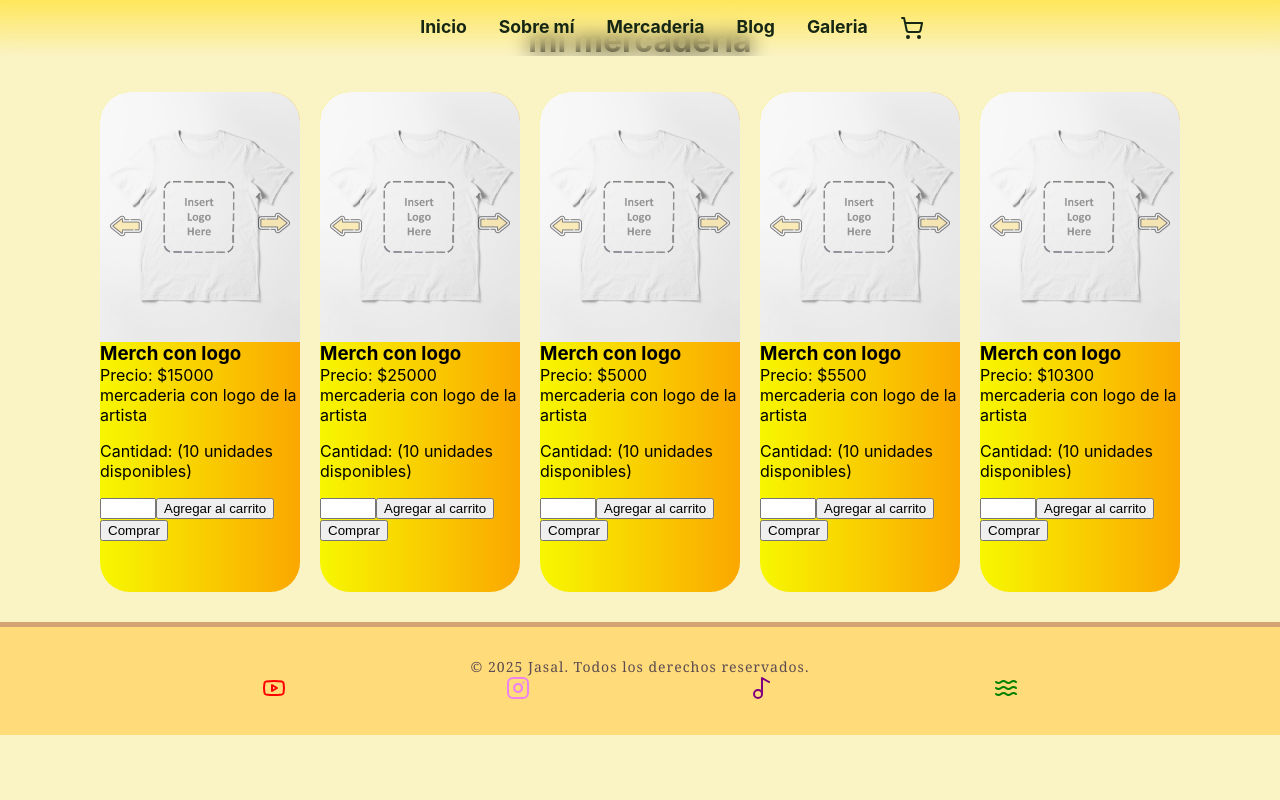
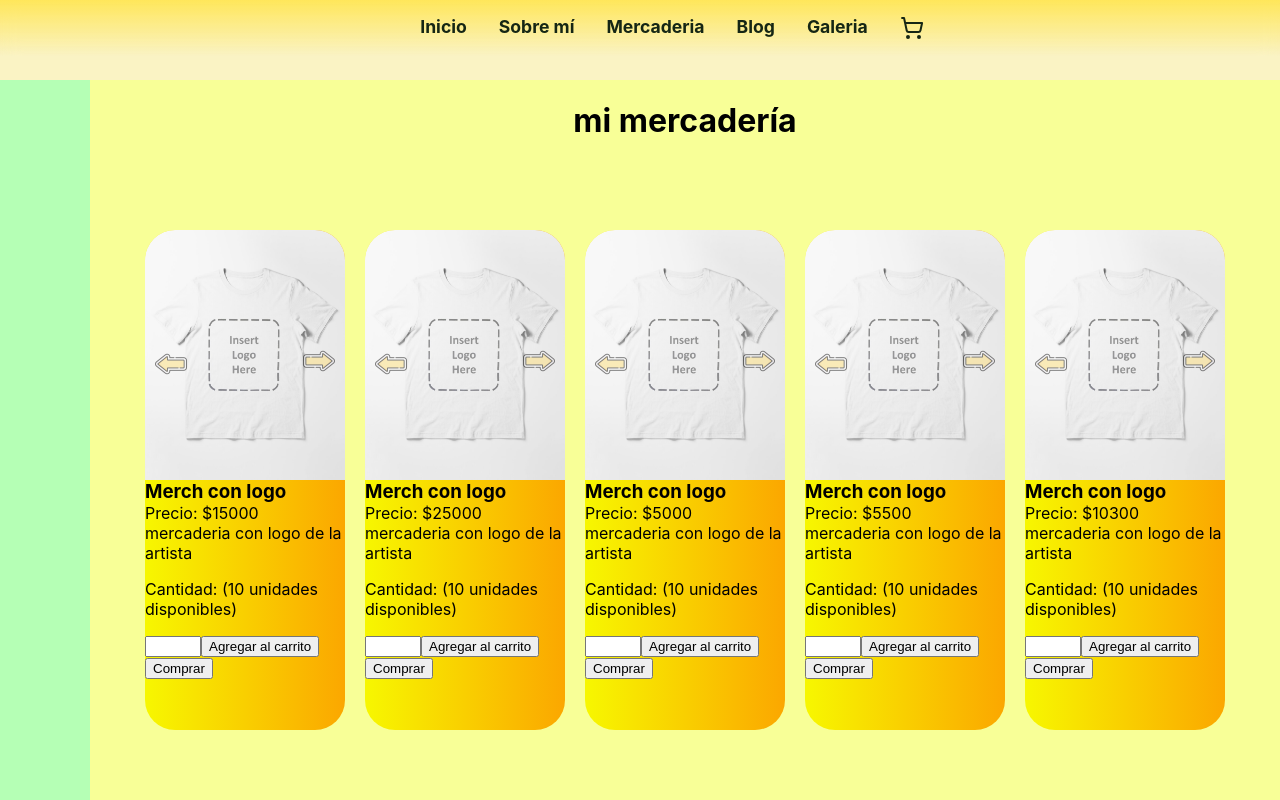
Before and after one commit to DiegoMarchandon/jasalpagina, a React (Create React App) app: page /mercaderia in a window 1280 px wide. Shown: the top 800 px of the page. Built offline with nearby package versions, Linux system fonts and the light colour scheme.

Commit message:
iniciando estucturación grid en seccion mercaderia

```diff
--- a/src/components/css/Footer.css
+++ b/src/components/css/Footer.css
@@ -5,7 +5,7 @@
     color: #5c4b51;
     padding: 30px 0;
     text-align: center;
-    margin-top: 20px;
+    /* margin-top: 20px; */
    border-top: 5px solid #d4a373;
    font-family: 'Georgia', 'Times New Roman', serif;
    font-size: 14px;
--- a/src/components/css/Navbar.css
+++ b/src/components/css/Navbar.css
@@ -9,7 +9,7 @@
     position: absolute;
     width: 100%;
     top: 0;
-    z-index: 10;
+    z-index: 200;
     backdrop-filter: blur(10px);
     transition: all 0.3s ease;
   }
--- a/src/pages/Inicio/Inicio.jsx
+++ b/src/pages/Inicio/Inicio.jsx
@@ -15,8 +15,6 @@ function Inicio() {
           <a href="#Contacto" className="inicio-btn">Contáctame</a>
         </div> */}
         <ProxEventos />
-        {/* <Tocadiscos /> */}
-        {/* spotify */}
         <div className='reproform-container'>
           <div className="reproductor">
             <iframe style={{borderRadius:"12"}}
--- a/src/pages/Mercaderia/Mercaderia.css
+++ b/src/pages/Mercaderia/Mercaderia.css
@@ -1,4 +1,6 @@
 #merch-main-title{
+  grid-column: 2;
+  grid-row: 1;
   text-align: center;
 }
 
@@ -11,7 +13,24 @@
   grid-row: 1; /* para ocupar las 3 filas. desde la primera a la cuarta línea */
 }
 
-.merch-container{
+#merch-container{
+  background-color: rgb(248, 255, 151);
+  margin-top: 80px;
+  display: grid;
+  grid-template-columns: 2;
+  grid-template-rows: 2;
+}
+
+#panel-merch-container{
+  grid-row: 1 / -1;
+  grid-column: 1;
+  background-color: rgb(181, 255, 181);
+  height: 100vh;
+}
+
+#cards-container{
+  grid-column: 2;
+  grid-row: 1;
     display: flex;
     flex-wrap: wrap;
     /* flex-direction: column; */
--- a/src/pages/Mercaderia/Mercaderia.jsx
+++ b/src/pages/Mercaderia/Mercaderia.jsx
@@ -96,9 +96,12 @@ function Mercaderia(){
 
     return (
 
-        <div>
+        <div id= "merch-container">
             <h1 id='merch-main-title'>mi mercadería</h1>
-            <div className='merch-container'>
+            <div id="panel-merch-container">
+
+            </div>
+            <div id='cards-container'>
                 {
                 // en JSX, cualquier lógica de renderizado dinámica (o código JS) debe ir entre {}
                 merch.map((item,index) => (
```
